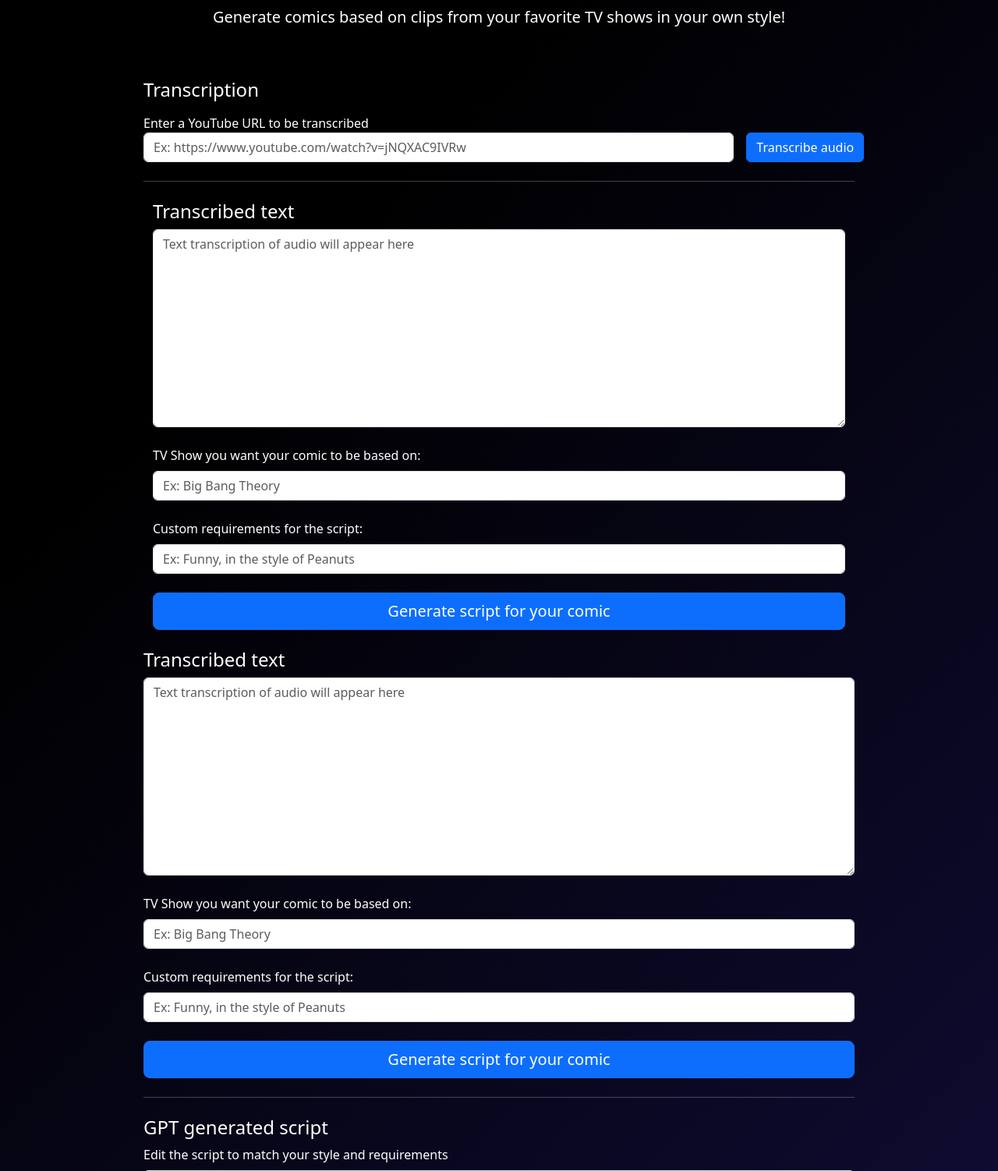
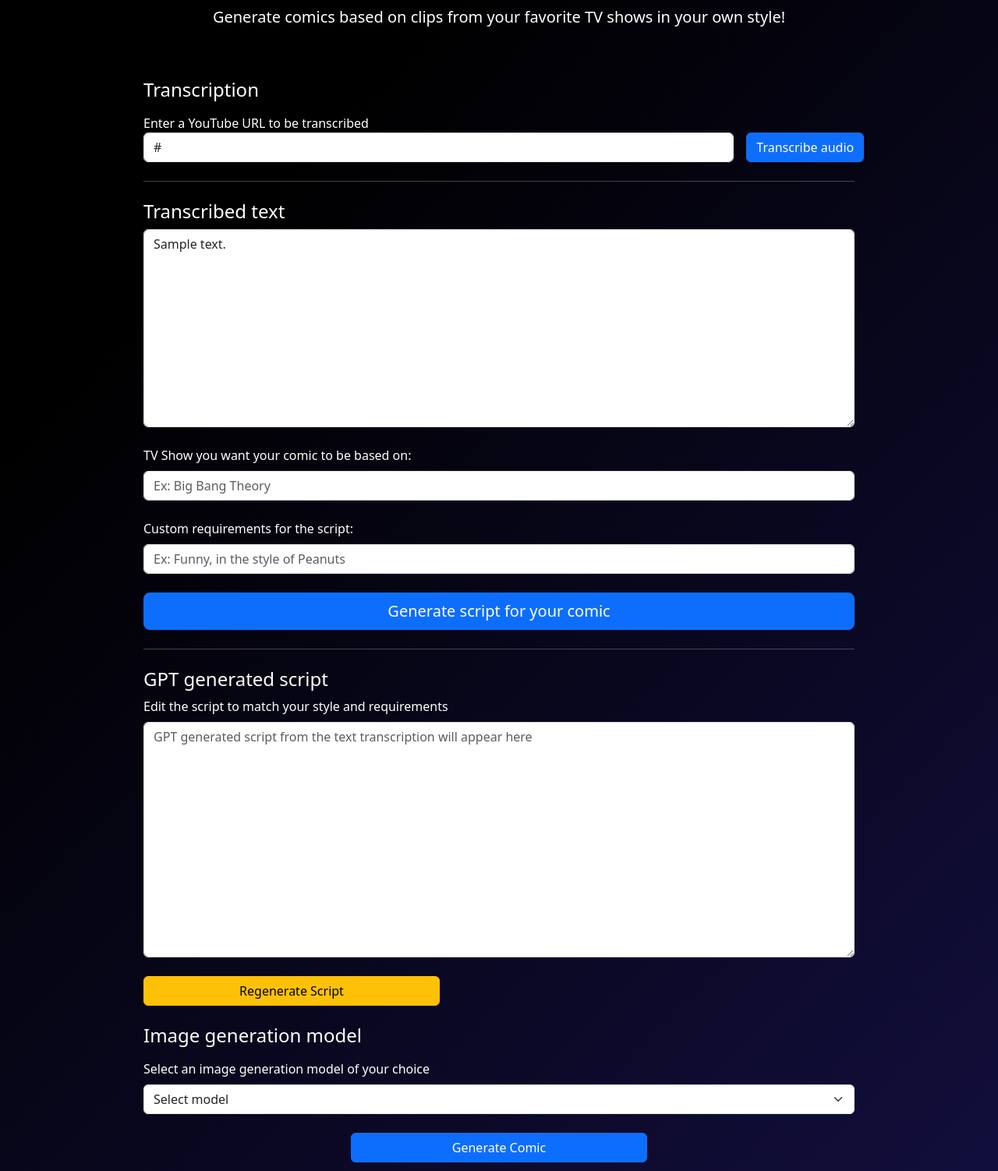
Before and after one commit to b-part-bot/CC_291, a Flask app: template templates/index.html in a window 1280 px wide. Shown: the part 261-1763 px from the top of the page at 78% size. Run offline with Flask 3, Linux system fonts and the light colour scheme; the template is opened without the code that fills it: most values are stand-ins (such as "Sample title", 1, 10 or a date in 2020); some libraries are stand-ins or nearby versions.

Commit message:
demo-split

```diff
--- a/app.py
+++ b/app.py
@@ -11,12 +11,11 @@ def index():
 @app.route('/transcribe_audio', methods=['POST'])
 def transcribe_audio():
     youtube_url = request.form.get('youtubeURL')
-    transcription=""
     # Perform the audio transcription process using the YouTube URL
     transcription = s2t_yt.transcribe_youtube_video(youtube_url)
     # Return the transcription result or redirect to the appropriate page
     print(transcription)
-    return render_template('transcribed_text.html', text_transcript=transcription)
+    return render_template('index.html',  youtube_url=youtube_url, text_transcript=transcription)
 
 if __name__ == "__main__":
     app.run(debug=True)
--- a/templates/gpt_script.html
+++ b/templates/gpt_script.html
@@ -1,5 +1,5 @@
 <!-- gpt_script.html -->
-{% extends 'base.html' %}
+{% extends 'index.html' %}
 
 {% block content %}
 <div class="row g-3">
--- a/templates/index.html
+++ b/templates/index.html
@@ -9,7 +9,6 @@
   </div>
   <div class="col-md-12 col-lg-12">
     {% include 'transcription_form.html' %}
-    {% include 'transcribed_text.html' %}
     {% include 'gpt_script.html' %}
     {% include 'custom_comic_strip.html' %}
   </div>
--- a/templates/transcribed_text.html
+++ b/templates/transcribed_text.html
@@ -1,12 +1,10 @@
 <!-- transcribed_text.html -->
-{% extends 'base.html' %}
-
 {% block content %}
 <div class="row mt-4">
     <div class="col-md-12">
       <div class="form-group">
         <label for="exampleFormControlTextarea1"><h4>Transcribed text</h4></label><br>
-        <textarea class="form-control" id="exampleFormControlTextarea1" rows="10" name="text_transcript" placeholder="Text transcription of audio will appear here"{{text_transcript}}></textarea>
+        <textarea class="form-control" id="exampleFormControlTextarea1" rows="10" name="text_transcript" placeholder="Text transcription of audio will appear here">{{ text_transcript }}</textarea>
         <label for="address" class="form-label mt-4">TV Show you want your comic to be based on:</label>
         <input type="text" class="form-control" id="address" name="address" placeholder="Ex: Big Bang Theory" required>
         <div class="invalid-feedback">
@@ -20,4 +18,4 @@
       </div>
     </div>
   </div>
-  {% endblock %}
+{% endblock %}
--- a/templates/transcription_form.html
+++ b/templates/transcription_form.html
@@ -8,7 +8,7 @@
   <form class="needs-validation form form-inline" action="/transcribe_audio" method="POST" novalidate>
     <div class="row g-3">
       <span class="col-10">
-          <input type="text" class="form-control" id="youtubeURL" name="youtubeURL" placeholder="Ex: https://www.youtube.com/watch?v=jNQXAC9IVRw" required>
+        <input type="text" class="form-control" id="youtubeURL" name="youtubeURL" placeholder="Enter URL" required value={{ youtubeURL }}>
         <span class="invalid-feedback">
           Please input a YouTube URL to be transcribed.
         </span>
```
Lines whose indentation alone changed are shown as unchanged.
